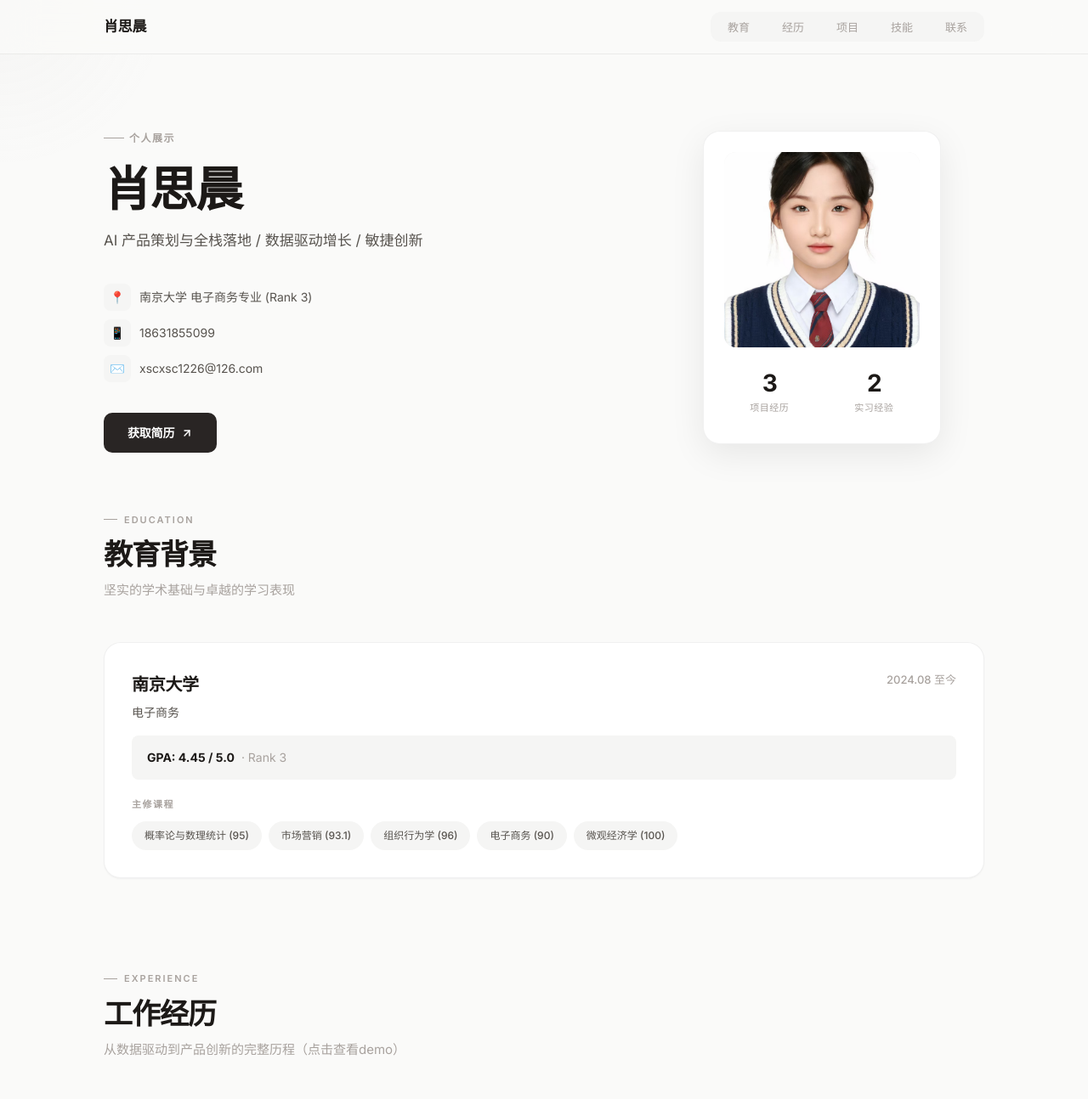
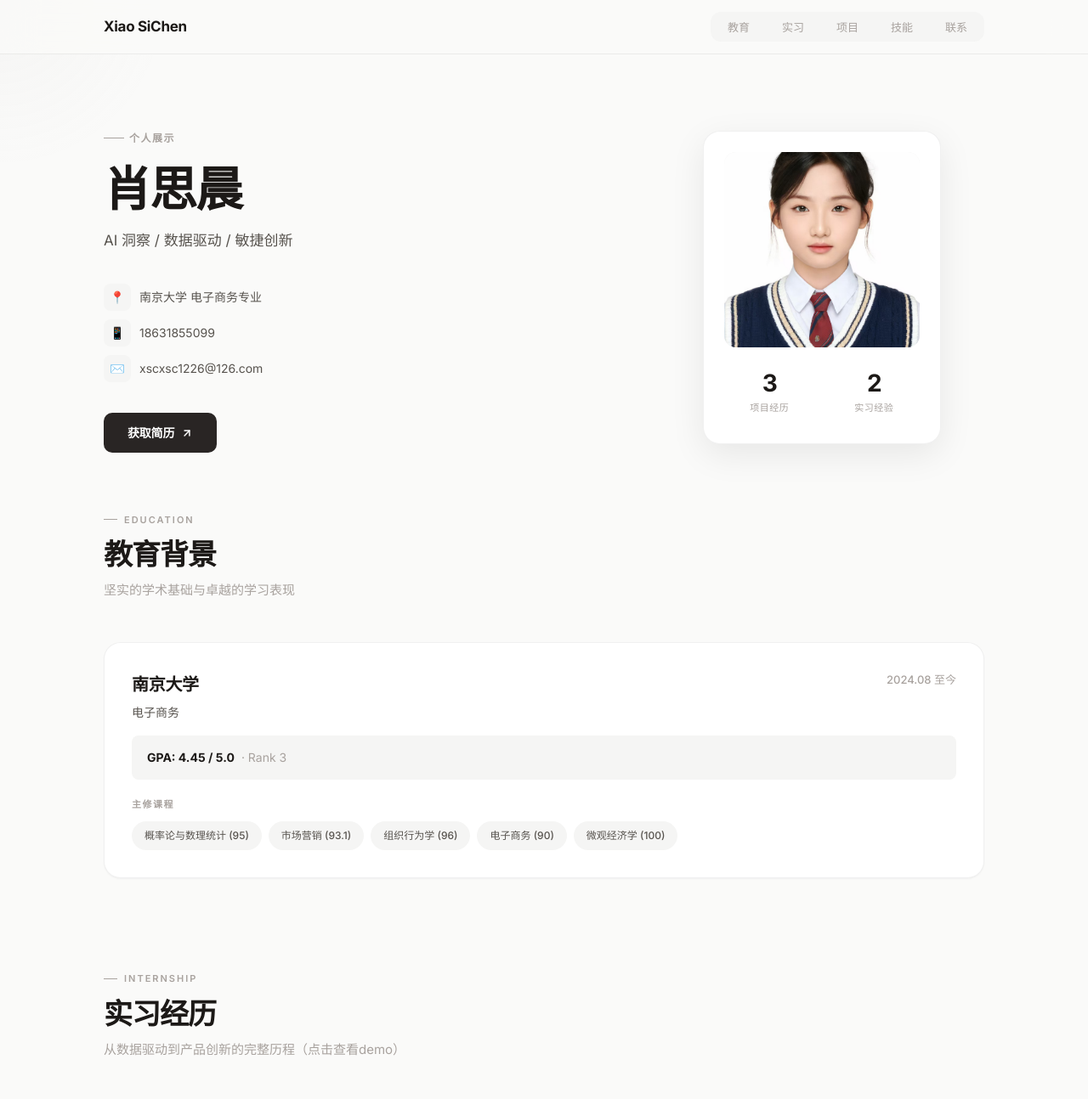
Before and after one commit to xscxsc1226-cyber/my_resume, a plain HTML site: page index.html in a window 1280 px wide. Shown: the top 1294 px of the page at 85% size. Drawn offline with Linux system fonts and the light colour scheme.

Commit message:
Add files via upload

```diff
--- a/index.html
+++ b/index.html
@@ -1068,13 +1068,13 @@
     <!-- Header & Navigation -->
     <header id="header">
         <nav>
-            <div class="logo">肖思晨</div>
+            <div class="logo">Xiao SiChen</div>
             <button class="menu-toggle" id="menuToggle" aria-label="菜单">
                 <span></span><span></span><span></span>
             </button>
             <ul class="nav-links" id="navLinks">
                 <li><a href="#education">教育</a></li>
-                <li><a href="#experience">经历</a></li>
+                <li><a href="#experience">实习</a></li>
                 <li><a href="#projects">项目</a></li>
                 <li><a href="#skills">技能</a></li>
                 <li><a href="#contact">联系</a></li>
@@ -1087,12 +1087,12 @@
         <div class="hero-content">
             <div class="hero-label">个人展示</div>
             <h1>肖思晨</h1>
-            <p class="hero-subtitle">AI 产品策划与全栈落地 / 数据驱动增长 / 敏捷创新</p>
+            <p class="hero-subtitle">AI 洞察 / 数据驱动 / 敏捷创新</p>
 
             <div class="hero-info">
                 <div class="info-item">
                     <span class="info-icon">📍</span>
-                    <span>南京大学 电子商务专业 (Rank 3)</span>
+                    <span>南京大学 电子商务专业 </span>
                 </div>
                 <div class="info-item">
                     <span class="info-icon">📱</span>
@@ -1170,8 +1170,8 @@
         <!-- Work Experience Section -->
         <section id="experience">
             <div class="section-header reveal">
-                <div class="section-label">Experience</div>
-                <h2 class="section-title">工作经历</h2>
+                <div class="section-label">Internship</div>
+                <h2 class="section-title">实习经历</h2>
                 <p class="section-subtitle">从数据驱动到产品创新的完整历程（点击查看demo）</p>
             </div>
 
```
